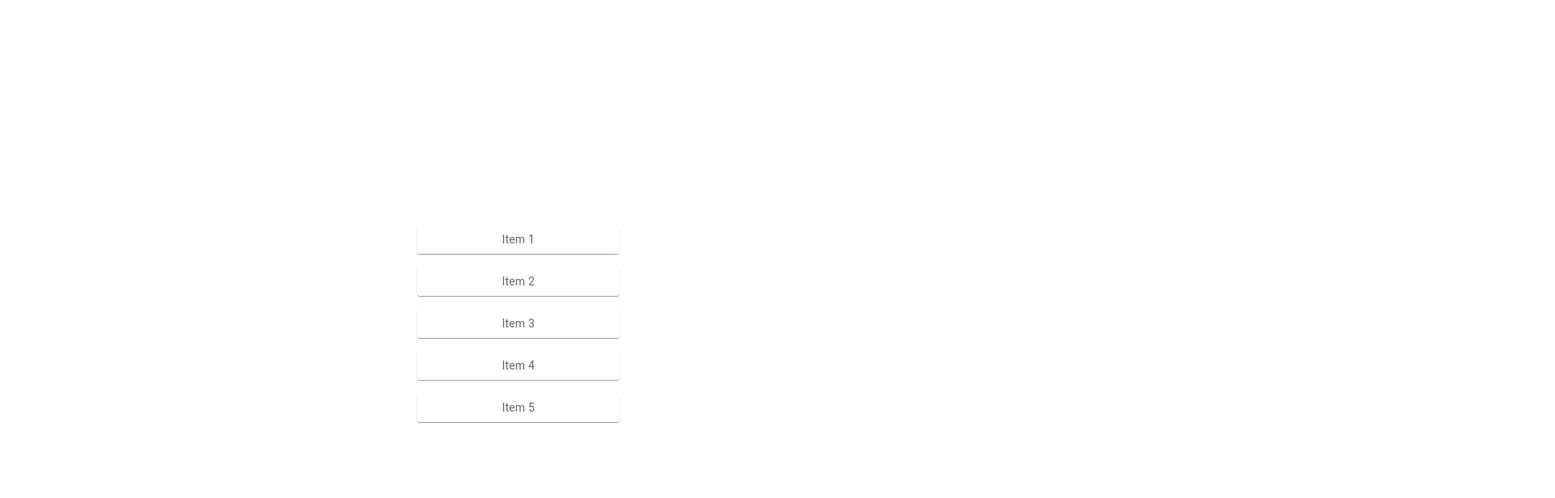
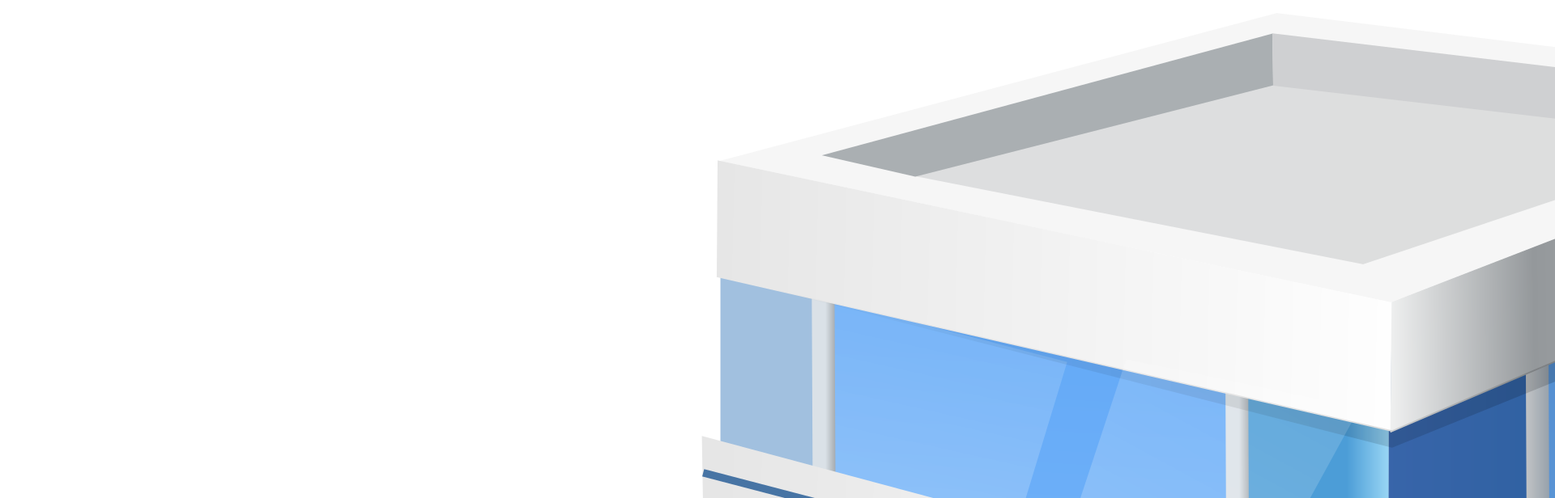
Before and after one commit to lukahabus/fronted-hackathon, a React (Create React App) app in the folder floor-plan/: page / in a window 1280 px wide. Shown: the top 616 px of the page at 81% size, 1920 px wide, since content can reach past the window. Built offline with nearby package versions, Linux system fonts and the light colour scheme.

Commit message:
FrontPage YAY

```diff
--- a/floor-plan/src/App.js
+++ b/floor-plan/src/App.js
@@ -3,16 +3,30 @@ import './App.css';
 import StackBuild from './Stack.js';
 import * as React from 'react';
 import Grid from '@mui/material/Grid';
-
+import buildingBG from './resources/img/office-building.png';
+import { goToGroundFloor, goToFloor1, goToFloor2, goToFloor3, goToFloor4} from './resources/functions/buildingClickerFunction';
 
 
 function App() {
   return (
-    <Grid container spacing={0} direction="column" alignItems="center" justifyContent="center" style={{ minHeight: '100vh' }}>
-      <Grid item xs={3}>
-        <StackBuild/>
-      </Grid>
-    </Grid>
+    <div className = "App">
+      <img src={buildingBG} alt = "Zamisli zgradu" className = "Building" useMap = "#workmap"/>
+      <map name="workmap">
+        <area target="" alt="GroundFloor" title="GroundFloor"  coords="565,1560,565,1778,1385,2113,1389,1888" shape="poly" onClick={() => goToGroundFloor()}/>
+        <area target="" alt="GroundFloor" title="GroundFloor"  coords="1389,2120,1391,1893,2050,1448,2048,1669" shape="poly" onClick={() => goToGroundFloor()}/>
+        <area target="" alt="Floor1" title="Floor1"  coords="1393,1770,1580,1651,2056,1335,2056,1155,1393,1532,572,1270,572,1460" shape="poly" onClick={() => goToFloor1()}/>
+        <area target="" alt="Floor2" title="Floor2"  coords="569,1163,567,970,1393,1207,1393,1423,2056,1063,2054,868,1396,1211,1393,1425" shape="poly" onClick={() => goToFloor2()}/>
+        <area target="" alt="Floor3" title="Floor3"  coords="569,644,1391,858,1387,1100,567,871" shape="poly" onClick={() => goToFloor3()}/>
+        <area target="" alt="Floor3" title="Floor3"  coords="1389,865,1389,1108,2054,769,2054,566" shape="poly" onClick={() => goToFloor3()}/>
+        <area target="" alt="Floor4" title="Floor4"  coords="569,347,572,541,1393,764,1393,537" shape="poly" onClick={() => goToFloor4()}/>
+        <area target="" alt="Floor4" title="Floor4"  coords="2048,255,2050,473,1396,767,1393,538" shape="poly" onClick={() => goToFloor4()}/>
+      </map>
+      <div className = "Container">
+        <div className='ContainerInner'>
+        </div>
+      </div>
+    </div>
+
   );
 }
 
--- a/floor-plan/src/Stack.js
+++ b/floor-plan/src/Stack.js
@@ -15,12 +15,12 @@ const Item = styled(Paper)(({ theme }) => ({
 export default function BasicStack() {
   return (
     <Box sx={{direction: "column",alignItems: "center", justifyContent: "center"}}>
-      <Stack spacing={2} style = {{width: 250}}>
-        <Item>Item 1</Item>
-        <Item>Item 2</Item>
-        <Item>Item 3</Item>
-        <Item>Item 4</Item>
-        <Item>Item 5</Item>
+      <Stack spacing={10} style = {{width: 250, }}>
+        <Item>Floor 1</Item>
+        <Item>Floor 2</Item>
+        <Item>Floor 3</Item>
+        <Item>Floor 4</Item>
+        <Item>Floor 5</Item>
       </Stack>
     </Box>
   );
--- a/floor-plan/src/index.css
+++ b/floor-plan/src/index.css
@@ -11,3 +11,20 @@ code {
   font-family: source-code-pro, Menlo, Monaco, Consolas, 'Courier New',
     monospace;
 }
+
+.Building{
+position: absolute;
+left: 25%;
+right: 25%;
+bottom: 0;
+top: 0;
+}
+
+.Container{
+  position: absolute;
+
+}
+
+.ContainerInner{
+  display: flex;
+}
--- /dev/null
+++ b/floor-plan/src/resources/functions/buildingClickerFunction.js
@@ -0,0 +1,15 @@
+export function goToGroundFloor(){
+    console.log("Ground floor pressed");
+  }
+export function goToFloor1(){
+console.log("Floor 1 pressed");
+}
+export function goToFloor2(){
+console.log("Floor 2 pressed");
+}
+export function goToFloor3(){
+console.log("Floor 3 pressed");
+}
+export function goToFloor4(){
+console.log("Floor 4 pressed");
+}
```
Also changed, not shown: floor-plan/src/resources/img/office-building.png (added).
